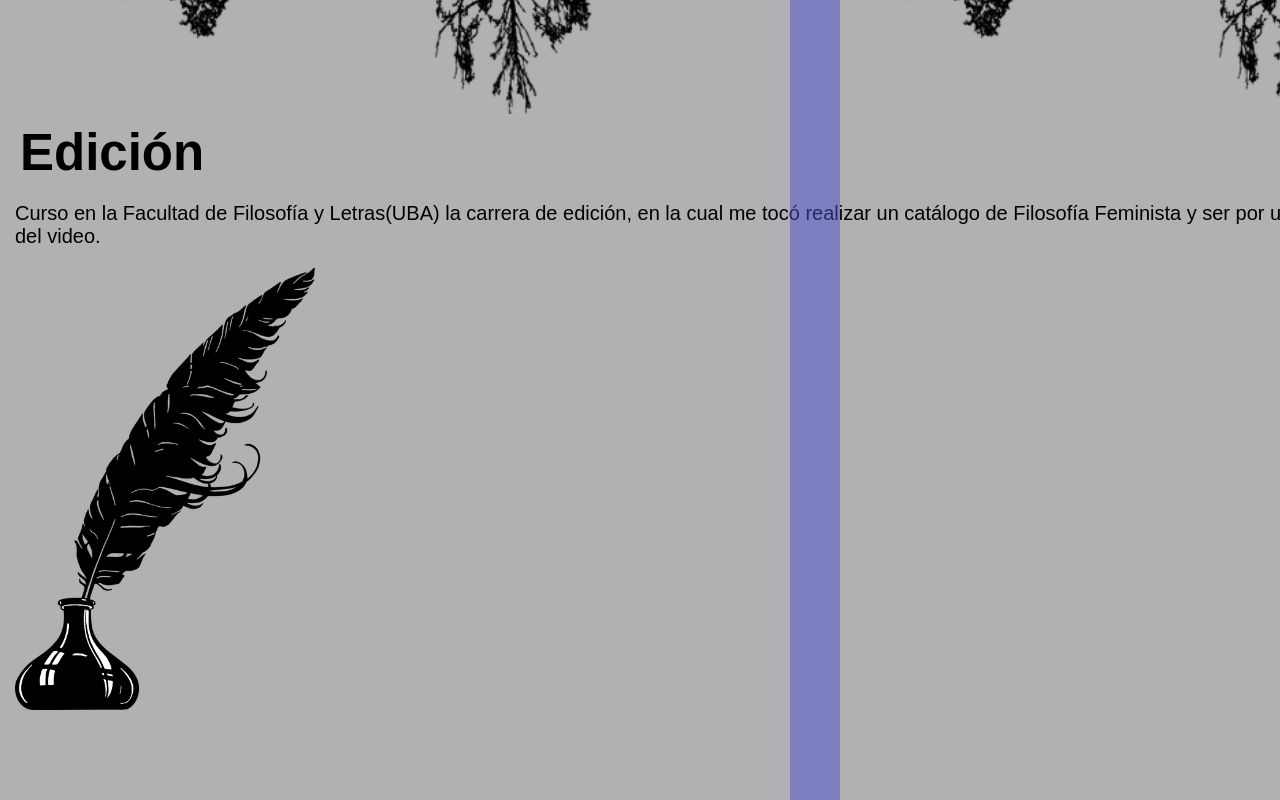
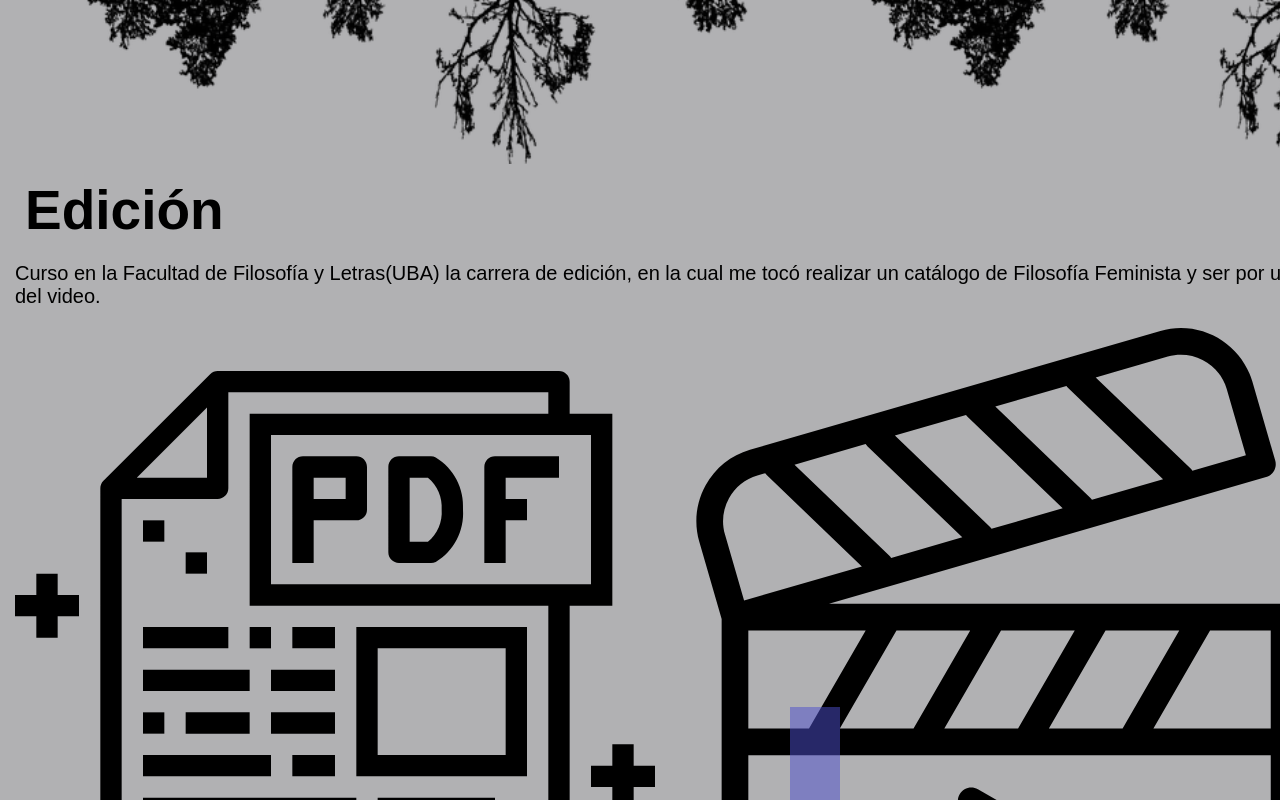
Before and after one commit to dafnemus/react, a React (Create React App) app: page / in a window 1280 px wide. Shown: the part 1660-2460 px from the top of the page. Built offline with nearby package versions, Linux system fonts and the light colour scheme.

Commit message:
agregue iconos en la seccion ediciod, de pdf y de video

```diff
--- a/src/arte/estilos.css
+++ b/src/arte/estilos.css
@@ -2,4 +2,5 @@
     display: flex;
     flex-direction: column;
     justify-content: center;
+    margin: 10px;
 }
--- a/src/componentesTexto/titulos/style.css
+++ b/src/componentesTexto/titulos/style.css
@@ -1,4 +1,4 @@
 .titulo{
-    font-size: 51px;
-    margin:5px;
+    font-size: 55px;
+    margin:10px;
 }
--- /dev/null
+++ b/src/edicion/imagenlogo/imagenPdf/index.js
@@ -0,0 +1,9 @@
+import React from 'react';
+
+function ImagenPdf(props){
+    return(
+        <img  src={props.logoPdf.url} alt=""></img>
+    );
+}
+
+export default ImagenPdf;
--- /dev/null
+++ b/src/edicion/imagenlogo/imagenvideo/index.js
@@ -0,0 +1,9 @@
+import React from 'react';
+
+function ImagenVideo(props){
+    return(
+        <img  src={props.logoVideo.url} alt=""></img>
+    );
+}
+
+export default ImagenVideo;
--- a/src/edicion/index.js
+++ b/src/edicion/index.js
@@ -3,6 +3,10 @@ import Titulo from '../componentesTexto/titulos/index';
 import Epigrafe from '../componentesTexto/epigrafe/index';
 import plumaurl from './pluma';
 import ImagenPluma from './imagenpluma';
+import ImagenPdf from './imagenlogo/imagenPdf';
+import ImagenVideo from './imagenlogo/imagenvideo';
+import logoPdf from './logo/logoPdf';
+import logoVideo from './logo/logoVideo';
 import './styles.css';
 
 function Edicion(){
@@ -10,6 +14,8 @@ function Edicion(){
                   <div>
                     <Titulo text="Edición"/>
                     <Epigrafe text="Curso en la  Facultad de Filosofía y Letras(UBA) la carrera de edición, en la cual me tocó realizar un catálogo de Filosofía Feminista y ser por una vez Booktubder desde la edición del video."/>
+                    <ImagenPdf logoPdf={logoPdf}/>
+                    <ImagenVideo logoVideo={logoVideo}/>
                     <ImagenPluma pluma={plumaurl}/>
 
                   </div>
--- /dev/null
+++ b/src/edicion/logo/logoPdf/index.js
@@ -0,0 +1,7 @@
+import pdf from '../logoPdf/pdf.svg';
+
+const logoPdf = {
+    url:pdf
+}
+
+export default logoPdf;
--- /dev/null
+++ b/src/edicion/logo/logoVideo/index.js
@@ -0,0 +1,7 @@
+import video from '../logoVideo/video.svg';
+
+const logoVideo={
+    url:video
+}
+
+export default  logoVideo;
```
Also changed, not shown: src/edicion/logo/logoPdf/pdf.svg (added), src/edicion/logo/logoVideo/video.svg (added).
